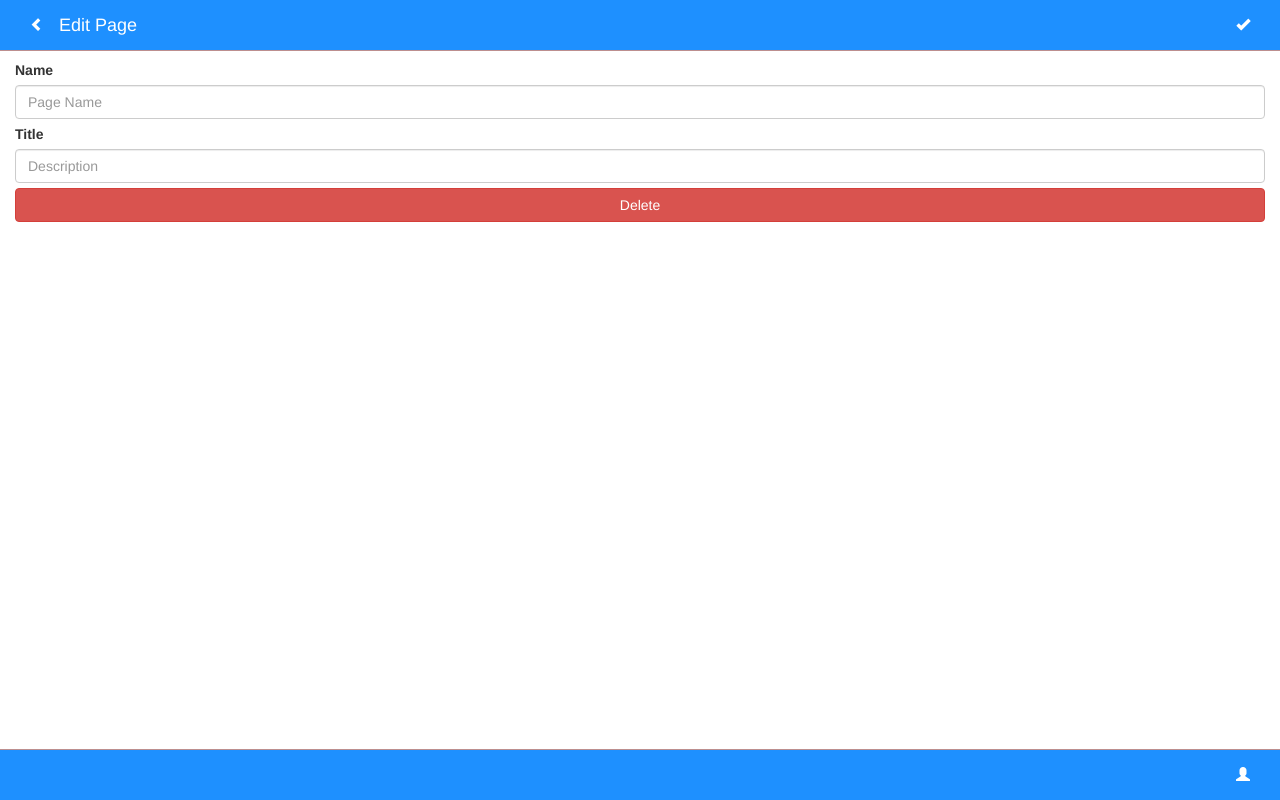
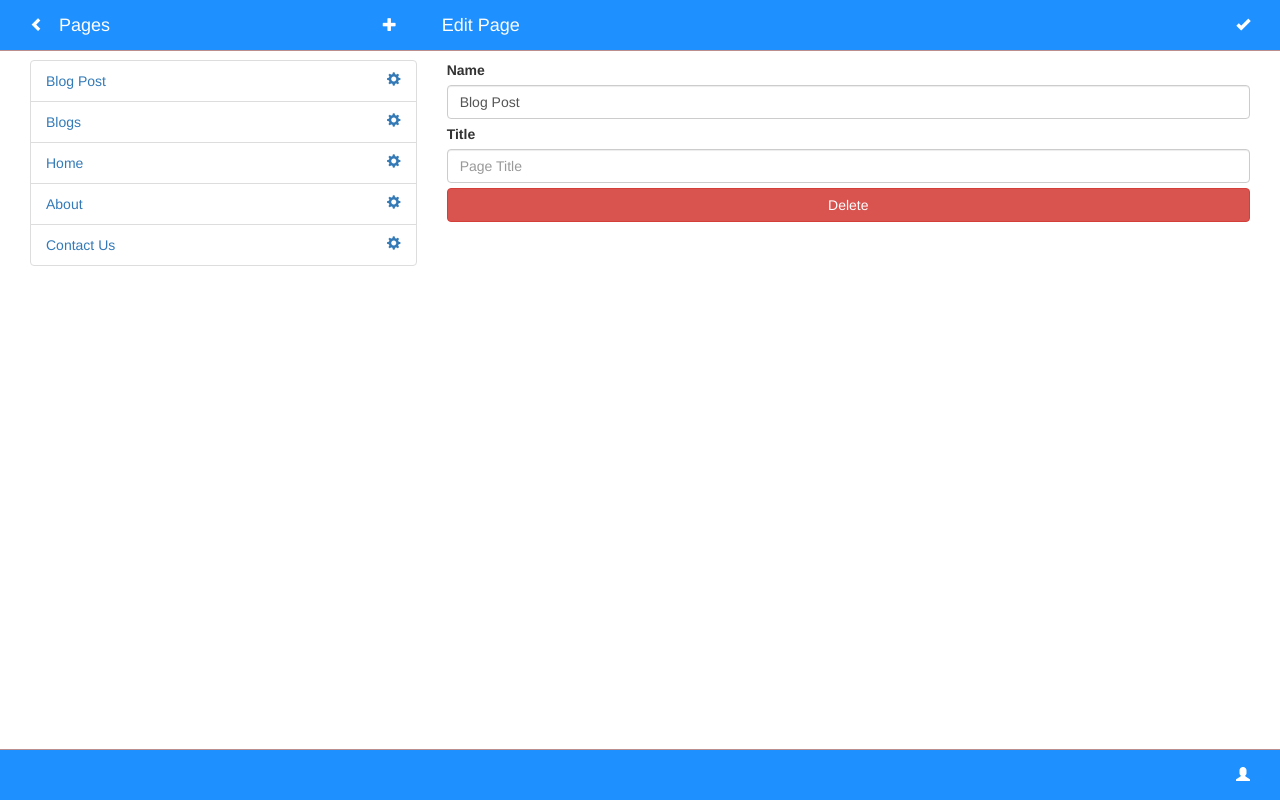
Before and after one commit to shashikiran-gadhar/gadhar-shashikiran-webdev, a website: page public/assignment/pages/page-edit.html in a window 1280 px wide. Drawn offline with nearby package versions, Linux system fonts and the light colour scheme.

Commit message:
Final changes Assignment 2
Final changes Assignment 2

```diff
--- a/public/assignment/pages/page-edit.html
+++ b/public/assignment/pages/page-edit.html
@@ -10,8 +10,27 @@
 <body>
 
 <nav class="navbar navbar-default navbar-fixed-top">
-    <div class="container-fluid">
+    <div class="row container-fluid">
+        <div class="col-sm-4 hidden-xs">
             <div class="navbar-text pull-left">
+                <a href="page-list.html">
+                    <span class="glyphicon glyphicon-chevron-left"></span>
+                </a>
+            </div>
+            <div class="navbar-header">
+                <a class="navbar-brand">
+                    Pages
+                </a>
+            </div>
+            <div class="navbar-text pull-right">
+                <a>
+                    <span class="glyphicon glyphicon-plus"></span>
+                </a>
+            </div>
+
+        </div>
+        <div class="col-sm-8">
+            <div class="navbar-text pull-left visible-xs">
                 <a href="page-list.html">
                     <span class="glyphicon glyphicon-chevron-left"></span>
                 </a>
@@ -27,21 +46,75 @@
                 </a>
             </div>
         </div>
+    </div>
 </nav>
 
 <div class="container-fluid">
 
+
+    <div class="col-sm-4 pull-left hidden-xs">
+        <ul class="list-group">
+            <li class="list-group-item">
+                <a href="../widget/widget-list.html">
+                    Blog Post
+                </a>
+                <a href="page-edit.html">
+                    <span class="glyphicon glyphicon-cog pull-right"></span>
+                </a>
+            </li>
+
+            <li class="list-group-item">
+                <a href="../widget/widget-list.html">
+                    Blogs
+                </a>
+                <a href="page-edit.html">
+                    <span class="glyphicon glyphicon-cog pull-right"></span>
+                </a>
+            </li>
+            <li class="list-group-item">
+                <a href="../widget/widget-list.html">
+                    Home
+                </a>
+                <a href="page-edit.html">
+                    <span class="glyphicon glyphicon-cog pull-right"></span>
+                </a>
+            </li>
+            <li class="list-group-item">
+                <a href="../widget/widget-list.html">
+                    About
+                </a>
+                <a href="page-edit.html">
+                    <span class="glyphicon glyphicon-cog pull-right"></span>
+                </a>
+            </li>
+            <li class="list-group-item">
+                <a href="../widget/widget-list.html">
+                    Contact Us
+                </a>
+                <a href="page-edit.html">
+                    <span class="glyphicon glyphicon-cog pull-right"></span>
+                </a>
+            </li>
+
+        </ul>
+    </div>
+
+    <div class="col-sm-8">
+
         <label for="page-name">Name</label>
-    <input class="form-control" id="page-name" placeholder="Page Name" type="text"/>
+        <input class="form-control" id="page-name" value="Blog Post" type="text"/>
 
         <label for="page-title">Title</label>
-    <input class="form-control" placeholder="Description" id="page-title" type="text"></input>
+        <input class="form-control" placeholder="Page Title" id="page-title" type="text"></input>
 
         <a class="btn btn-danger btn-block" href="page-list.html">
             Delete
         </a>
 
     </div>
+
+</div>
+
 
 <nav class="navbar navbar-default navbar-fixed-bottom">
     <div class="container-fluid">
```
Also changed, not shown: public/assignment/pages/page-new.html (+75 -4 lines), public/assignment/user/profile.html (+4 -4 lines), public/assignment/website/website-edit.html (+2 -2 lines), public/assignment/widget/widget-heading.html (+2 -2 lines), public/assignment/widget/widget-image.html (+2 -2 lines), public/assignment/widget/widget-list.html (+1 -1 lines), public/assignment/widget/widget-youtube.html (+1 -1 lines). Lines whose indentation alone changed are shown as unchanged.
